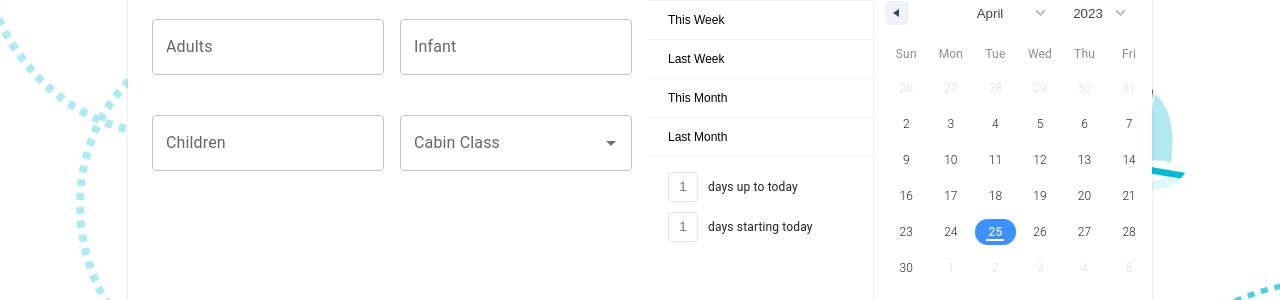
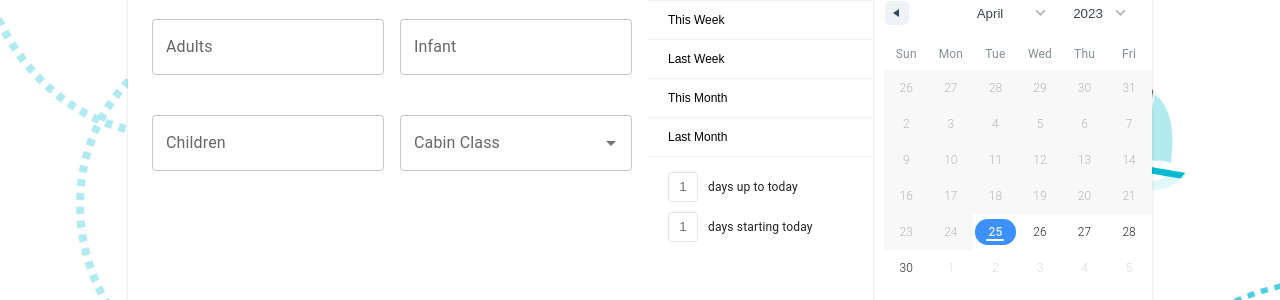
Before and after one commit to cedricp95/flight-cheap-react, a Next.js app: page / in a window 1280 px wide. Shown: the part 335-635 px from the top of the page. Built offline with nearby package versions, Linux system fonts and the light colour scheme; no server answers; sample sign-in values are in the browser's storage.

Commit message:
homepage: disabled previous dates searchform

```diff
--- a/src/components/SearchForm.js
+++ b/src/components/SearchForm.js
@@ -260,7 +260,7 @@ function SearchForm(props) {
             <Grid item xs={6}>
               {/* Third row */}
               <DateRangePicker
-                // minDate={new Date()}
+                minDate={new Date()}
                 ranges={dateRange}
                 onChange={(ranges) => setDateRange([ranges.selection])}
               />
```
